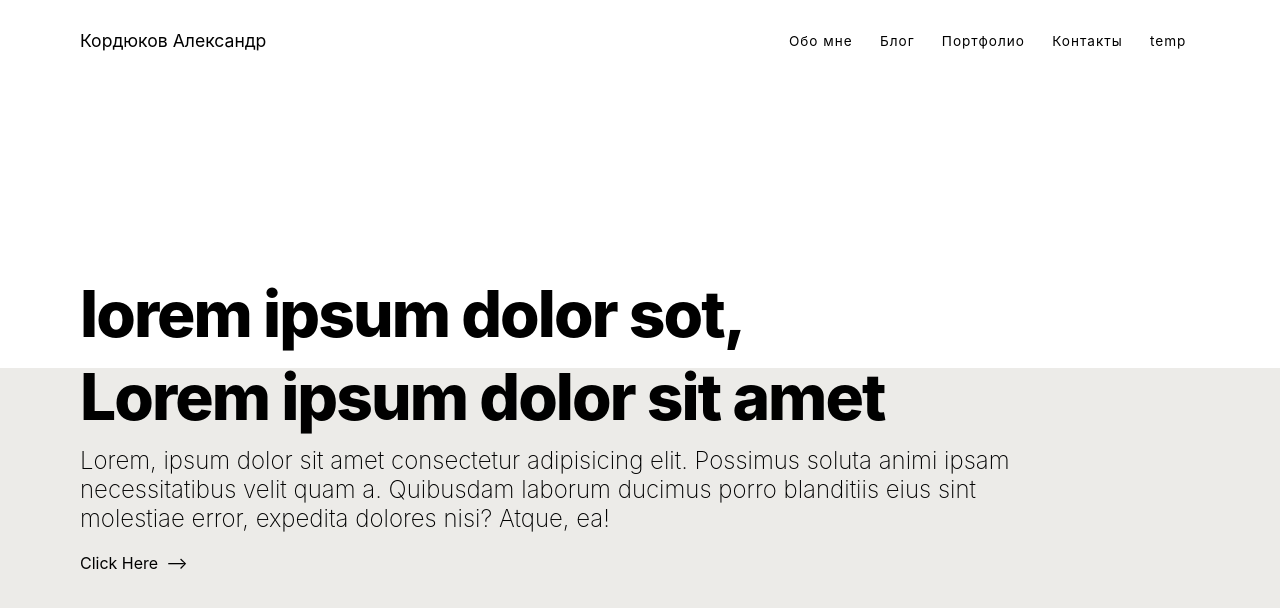
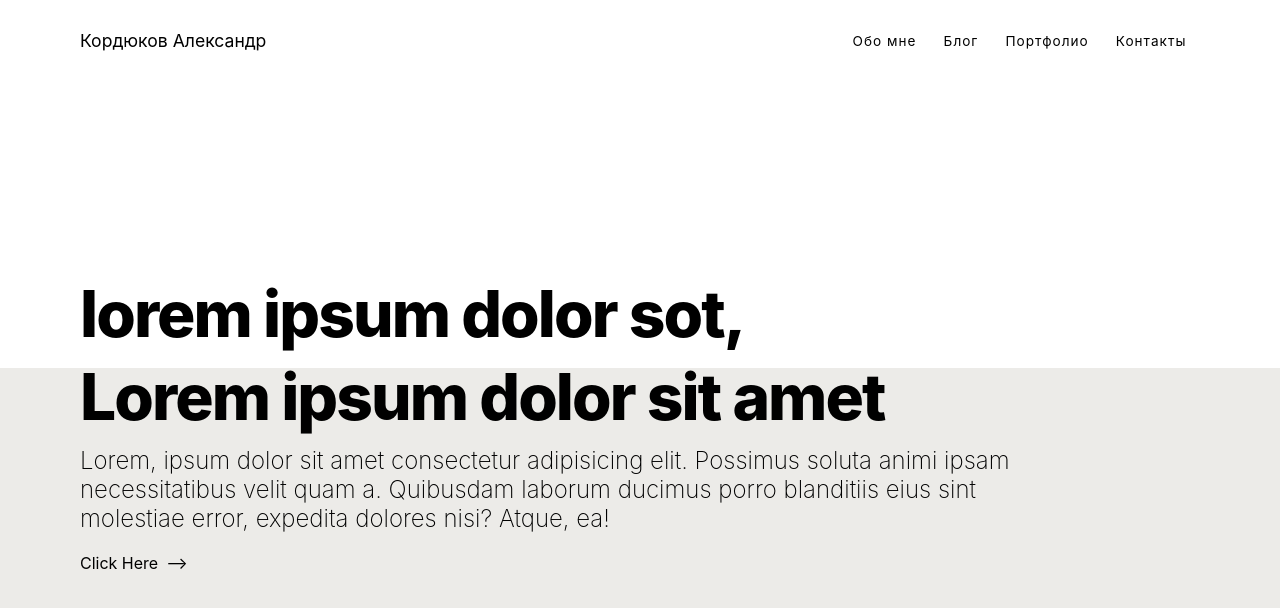
Before and after one commit to Upcy12/svelte_test, a SvelteKit app: page / in a window 1280 px wide. Shown: the top 608 px of the page. Built offline with nearby package versions, Linux system fonts and the light colour scheme.

Commit message:
fix errors

```diff
--- a/src/routes/+layout.svelte
+++ b/src/routes/+layout.svelte
@@ -4,7 +4,11 @@
         <div class="nav-links">
             {#each nav as link}
 
+            {#if link.isShow}
+
             <a href={link.href} class="link">{link.title}</a>
+
+            {/if}
 
             {/each}
         </div>
```
